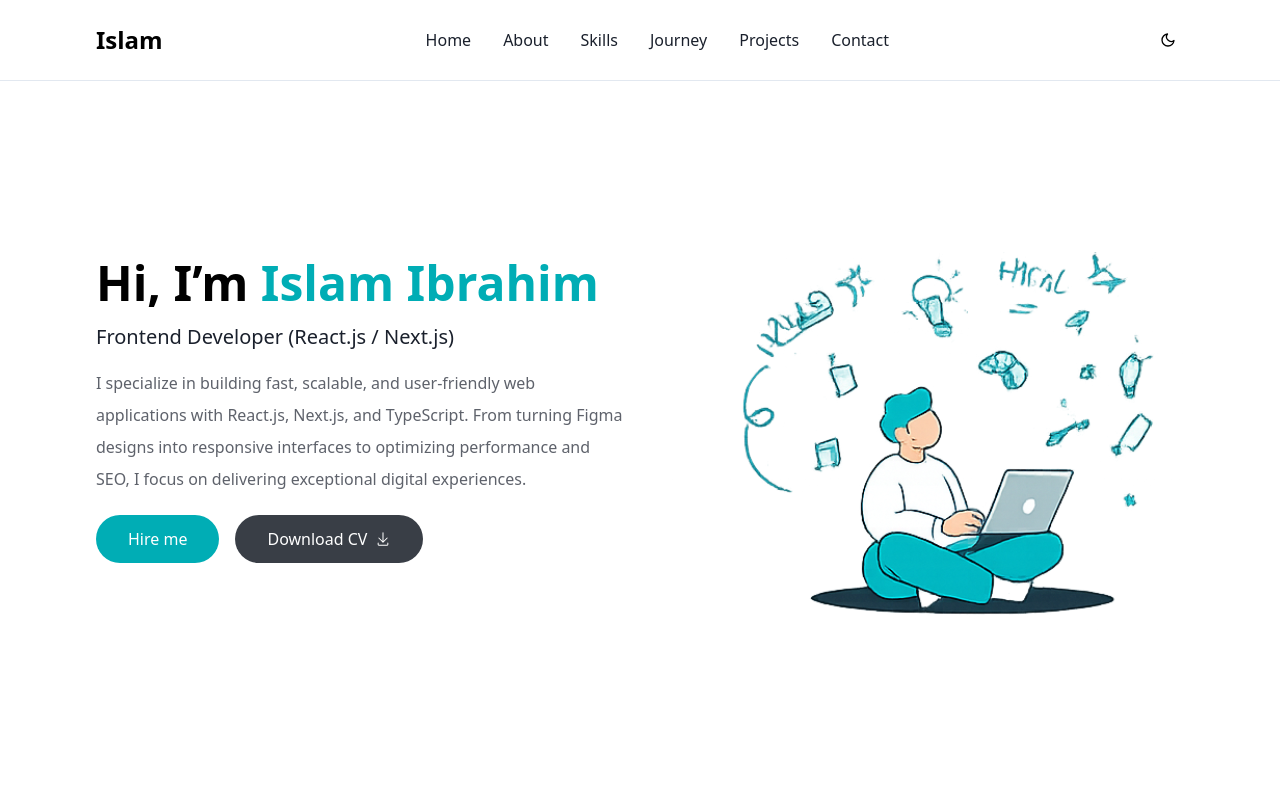
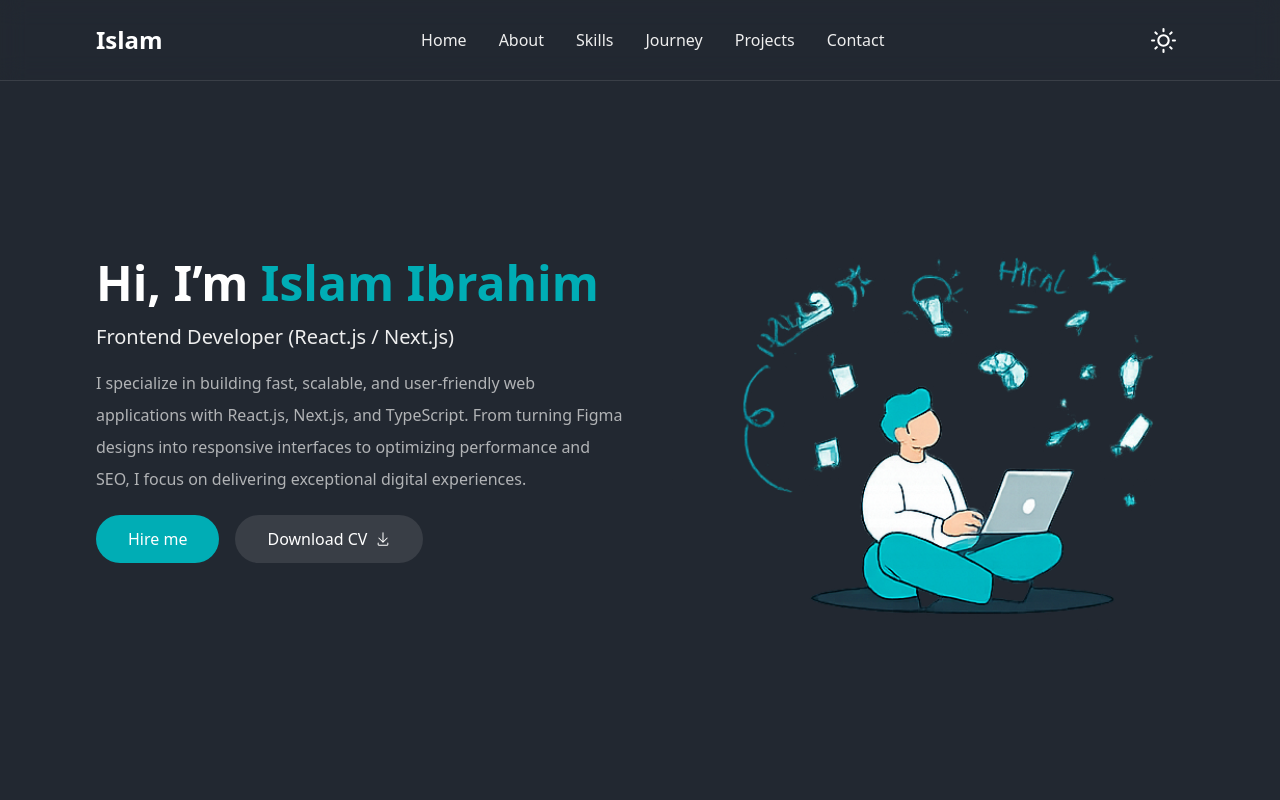
Before and after one commit to islamm771/portfolio, a Next.js app: page / in a window 1280 px wide. Shown: the top 800 px of the page. Built offline with nearby package versions, Linux system fonts and the light colour scheme.

Commit message:
update toggle button

```diff
--- a/src/app/globals.css
+++ b/src/app/globals.css
@@ -1,4 +1,5 @@
 @import "tailwindcss";
+@custom-variant dark (&:where(.dark, .dark *));
 
 @theme {
   --color-bg: var(--bg);
--- a/src/components/ThemeProvider.tsx
+++ b/src/components/ThemeProvider.tsx
@@ -11,8 +11,8 @@ export function Providers({
     return (
         <ThemeProvider
             attribute="class"
-            defaultTheme="system"
-            enableSystem
+            defaultTheme="dark"
+            enableSystem={false}
         >
             {children}
         </ThemeProvider>
--- a/src/components/ThemeToggle.tsx
+++ b/src/components/ThemeToggle.tsx
@@ -1,33 +1,17 @@
 "use client";
 
 import { useTheme } from "next-themes";
-import { useEffect, useState } from "react";
 import { FiMoon, FiSun } from "react-icons/fi";
 
 export default function ThemeToggle() {
-    const [mounted, setMounted] = useState(false);
-    const { resolvedTheme, setTheme } = useTheme();
-
-    useEffect(() => {
-        setMounted(true);
-    }, []);
-
-    if (!mounted) {
-        return (
-            <button className="rounded-lg p-2 cursor-pointer">
-                <FiSun />
-            </button>
-        );
-    }
-
+    const { theme = "dark", setTheme } = useTheme();
     return (
         <button
-            onClick={() =>
-                setTheme(resolvedTheme === "dark" ? "light" : "dark")
-            }
-            className="rounded-lg p-2 cursor-pointer hover:bg-surface"
+            className="transition-all duration-300 hover:bg-surface p-2 rounded-md cursor-pointer"
+            onClick={() => setTheme(theme === "dark" ? "light" : "dark")}
         >
-            {resolvedTheme === "dark" ? <FiSun /> : <FiMoon />}
+            <FiSun className="hidden dark:block" size={25} />
+            <FiMoon className="block dark:hidden" size={25} />
         </button>
     );
 }
--- a/src/components/sections/Footer.tsx
+++ b/src/components/sections/Footer.tsx
@@ -72,7 +72,7 @@ const Footer = () => {
                             </li>
                         ))}
                     </ul>
-                    <ul className="flex items-center gap-10 mt-12">
+                    <ul className="grid grid-cols-5 gap-6 mt-12">
                         {myLinks.map((item) => (
                             <li key={item.id}>
                                 <Link
--- a/src/components/ui/Navbar.tsx
+++ b/src/components/ui/Navbar.tsx
@@ -2,16 +2,12 @@
 
 import { navLinks } from "@/utils/data";
 import Link from "next/link";
-import { usePathname } from "next/navigation";
 import { useState } from "react";
 import { LuMenu } from "react-icons/lu";
 import ThemeToggle from "../ThemeToggle";
 
-
 export default function Navbar() {
   const [open, setOpen] = useState(false);
-  const pathName = usePathname();
-  console.log(pathName)
 
   return (
     <nav
@@ -33,13 +29,13 @@ export default function Navbar() {
           ))}
         </div>
 
-        <div className="flex items-center">
+        <div className="flex items-center gap-2">
           <button
             aria-label="Menu"
             className="flex md:hidden text-fg"
             onClick={() => setOpen(true)}
           >
-            <LuMenu />
+            <LuMenu size={25} />
           </button>
           <ThemeToggle />
         </div>
--- /dev/null
+++ b/src/hooks/useIsMounted.tsx
@@ -0,0 +1,13 @@
+import { useEffect, useState } from "react";
+
+export function useIsMounted() {
+  const [isMounted, setIsMounted] = useState(false);
+
+  useEffect(() => {
+    setIsMounted(true);
+
+    return () => setIsMounted(false);
+  }, []);
+
+  return isMounted;
+}
```
